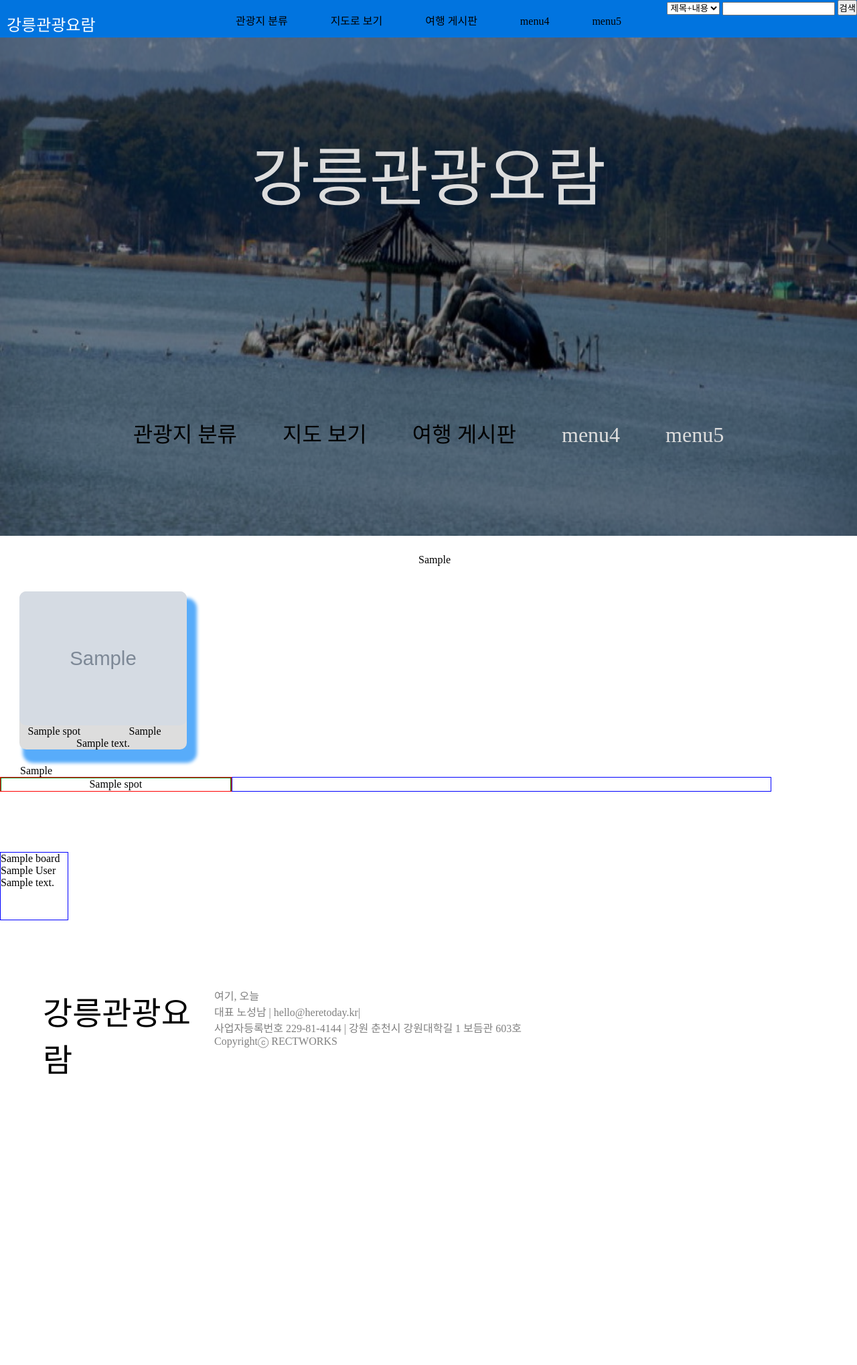
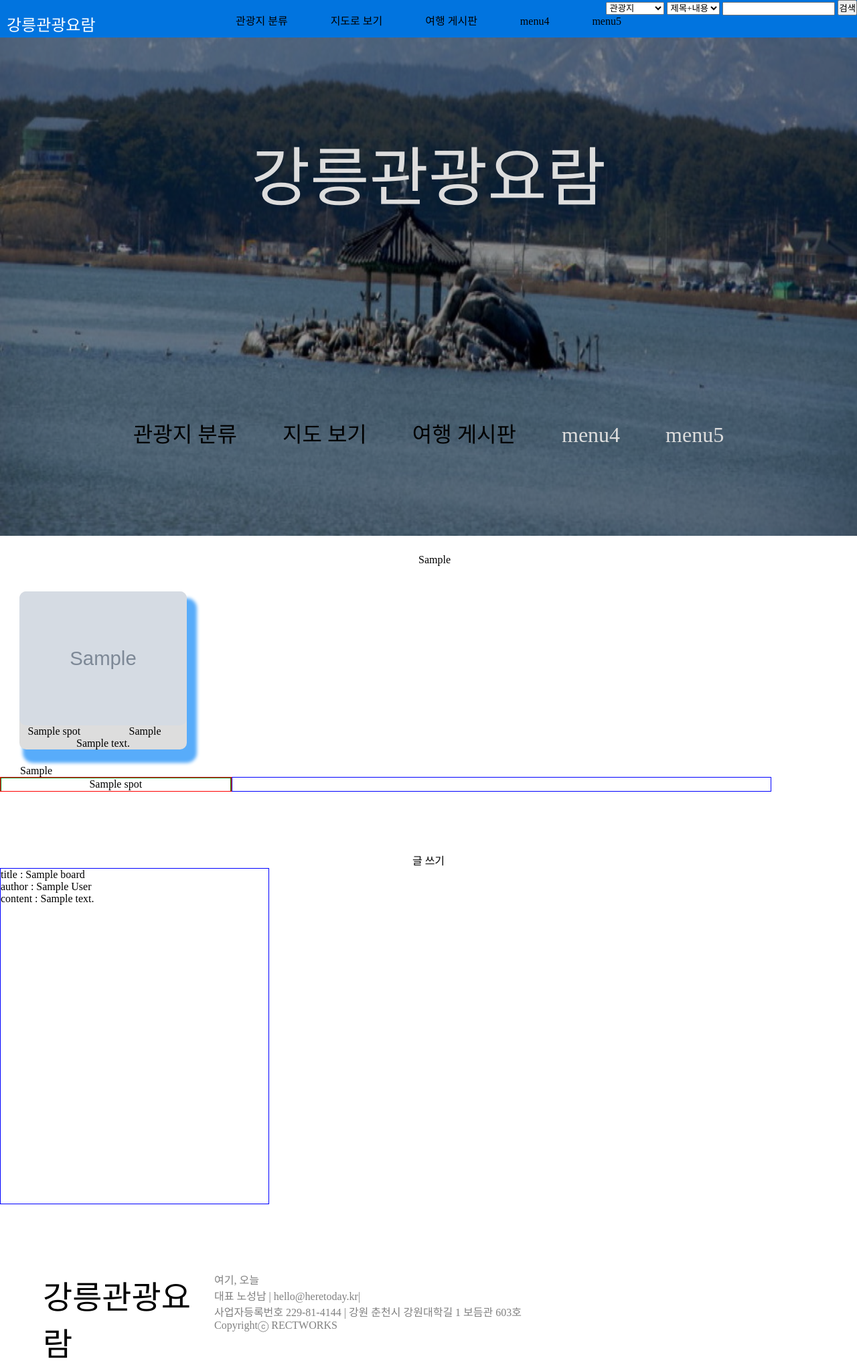
Before and after one commit to BG1346/-, a CodeIgniter app: page /database/ in a window 1280 px wide. Shown: the top 2038 px of the page at 67% size. Before the commit the page ends 1604 px from the top, so only its background shows below. Run offline with CodeIgniter, Linux system fonts and the light colour scheme; tables that the repository leaves empty or names only in its code hold one stand-in row (values such as "Sample post"); grey boxes marked "Sample" are stand-in pictures; data that the repository does not hold is empty; some libraries are stand-ins or nearby versions; some web fonts are replaced.

Commit message:
note issue

```diff
--- a/application/controllers/index.php
+++ b/application/controllers/index.php
@@ -37,6 +37,18 @@ class Index extends CI_Controller {
 	public function board_page(){
 		$this->load->view('navbar_v');
 		$this->board();
+	}
+	public function board_write(){
+		//쓰기 폼
+		if ($this->input->server('REQUEST_METHOD') == 'GET'){
+			$data['list'] = $this->spot_m->get_list('spot', '', '', '', '', '', '');
+			$this->load->view('navbar_v');
+			$this->load->view('board_write_v', $data);
+		}
+		//제출 폼(post)
+		else{
+
+		}
 	}
 	public function board(){
 		$table = 'board';
@@ -79,12 +91,12 @@ class Index extends CI_Controller {
 		$this->load->view('categorization_v', $data);
 	}
 
-	public function view(){
+	public function spot_view(){
 		$id = $_GET['id'];
 		$table = 'spot';
 		$data['data'] = $this->spot_m->get_view($table, $id);
 		$this->load->view('navbar_v', $data);
-		$this->load->view('view_v', $data);
+		$this->load->view('spot_view_v', $data);
         // $this->load->view('view_v', $data);
     }
     public function _remap($method)
--- a/application/views/board_v.php
+++ b/application/views/board_v.php
@@ -1,5 +1,9 @@
 <br><br><br><br>
 <div id="board"></div>
+<ul>
+    <a href="/index/board_write"><li>글 쓰기</li></a>
+</ul>
+
 <?php
 // spot 테이블 전체 반환
 if(empty($list)){
@@ -8,12 +12,12 @@ if(empty($list)){
 else{
 	foreach ($list as $lt)
 	{
-	?>
+    ?>
 	<div id ="course_card">
 		<div id="item1"><a href="/index/view?id=<?php echo $lt->id; ?>"></a></div>
-		<div id="item2"><a href="/index/view?id=<?php echo $lt->id; ?>"><?php echo $lt->title; ?></a></div>
-		<div id="item3"><?php echo $lt->author;  ?></div>
-		<div id="item4"><?php echo $lt->content;  ?></div>
+		<div id="item2"><a href="/index/view?id=<?php echo $lt->id; ?>">title : <?php echo $lt->title; ?></a></div>
+		<div id="item3">author : <?php echo $lt->author;  ?></div>
+		<div id="item4">content : <?php echo $lt->content;  ?></div>
 	</div>
 
 	<?php
--- a/application/views/categorization_v.php
+++ b/application/views/categorization_v.php
@@ -40,8 +40,8 @@ else{
 	{
 	?>
 	<div id ="card">
-		<div id="item1"><a href="/index/view?id=<?php echo $lt->id; ?>"><img src="/image/<?php echo $lt->imagepath?>"></a></div>
-		<div id="item2"><a href="/index/view?id=<?php echo $lt->id; ?>"><?php echo $lt->title; ?></a></div>
+		<div id="item1"><a href="/index/spot_view?id=<?php echo $lt->id; ?>"><img src="/image/<?php echo $lt->imagepath?>"></a></div>
+		<div id="item2"><a href="/index/spot_view?id=<?php echo $lt->id; ?>"><?php echo $lt->title; ?></a></div>
 		<div id="item3"><?php echo $lt->hits;  ?></div>
 		<div id="item4"><?php echo $lt->desc;  ?></div>
 	</div>
--- a/application/views/header_v.php
+++ b/application/views/header_v.php
@@ -10,8 +10,8 @@
 }
 #course_card{
     display : inline-block;
-    width : 100px;
-    height : 100px;
+    width : 400px;
+    height : 500px;
     border : 1px solid blue;
 }
 #map_wrapper{
--- a/application/views/map_v.php
+++ b/application/views/map_v.php
@@ -38,7 +38,7 @@ foreach($category as $iter){
         {
 ?>
         <div id="each_map">
-            <p><?php echo $lt->title; ?></p>
+            <p><a href="/index/spot_view?id=<?php echo $lt->id; ?>"><?php echo $lt->title; ?></a></p>
             <p><?php echo $lt->addr; ?></p>
         </div>
         <?php
--- a/application/views/navbar_v.php
+++ b/application/views/navbar_v.php
@@ -18,7 +18,11 @@
 		}
 </script>
 <div id="search_box">
-	<form id="search" method="GET" action="/index/search">
+    <form id="search" method="GET" action="/index/search">
+        <select name="opt_board" class="select-css">
+			<option value="content_title" selected>관광지</option>
+			<option value="title">여행 후기글</option>
+		</select>
 		<select name="opt" class="select-css">
 			<option value="content_title" selected>제목+내용</option>
 			<option value="title">제목</option>
@@ -27,6 +31,8 @@
 		<input type="text" name="s_word" id="q" onkeypress="board_search_enter(document.q);"/>
 		<input type="button" id="search_btn" value="검색"/>
     </form>
+</div>
+<div class="category_ghost">
 </div>
 <div class="category">
     <br>
```
Also changed, not shown: application/views/board_write_v.php (added, +20 -0 lines), application/views/spot_view_v.php (renamed from application/views/view_v.php).
